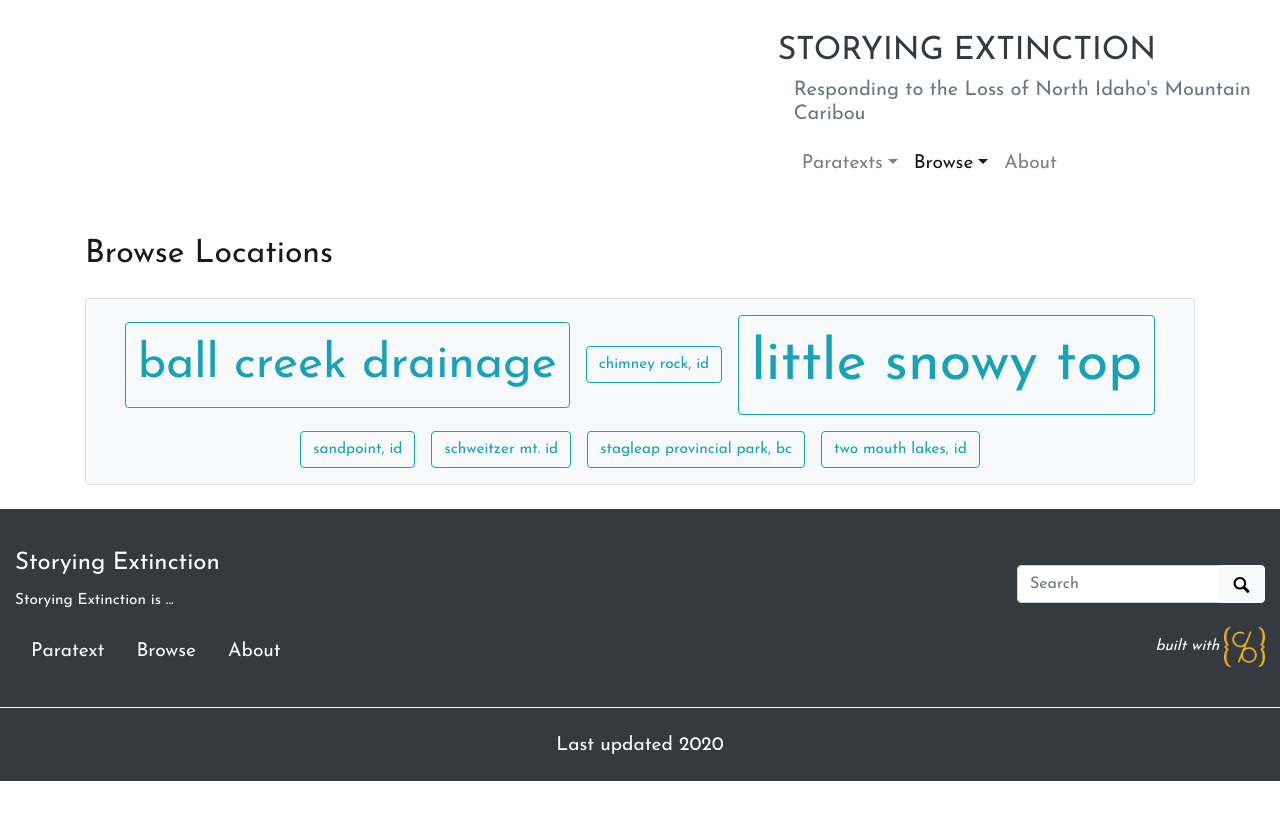
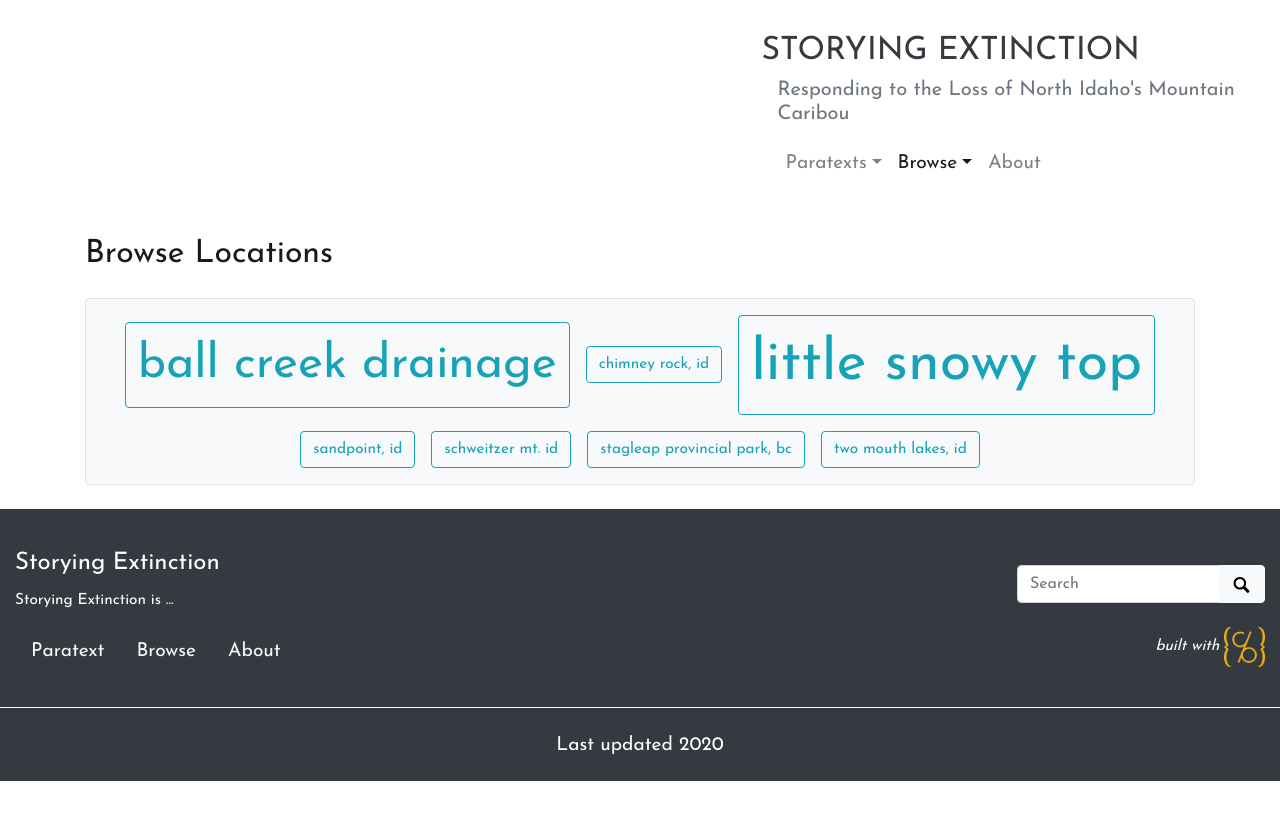
Before and after one commit to thecdil/storying-extinction, a Jekyll site: the page built from pages/locations.md, in a window 1280 px wide. Shown: the top 820 px of the page. Built offline with Jekyll 4.4.1, drawn with Linux system fonts in a browser that asks for light colours.

Commit message:
Update collection-banner.html

```diff
--- a/_includes/collection-banner.html
+++ b/_includes/collection-banner.html
@@ -62,7 +62,7 @@ a{height 100%;width: 100%;}}
 </div>
 </div>
 {%- else -%}
-<div class="container-fluid py-3 mt-3 mx-3" id="main-header">
+<div class="container-fluid p-3 mt-3" id="main-header">
     <div class="row">
     <div class="col-md-7 col-9">
     <h1 class="h2 d-block {% unless page.url contains 'map.html' %}d-lg-none{% endunless %}">
```
